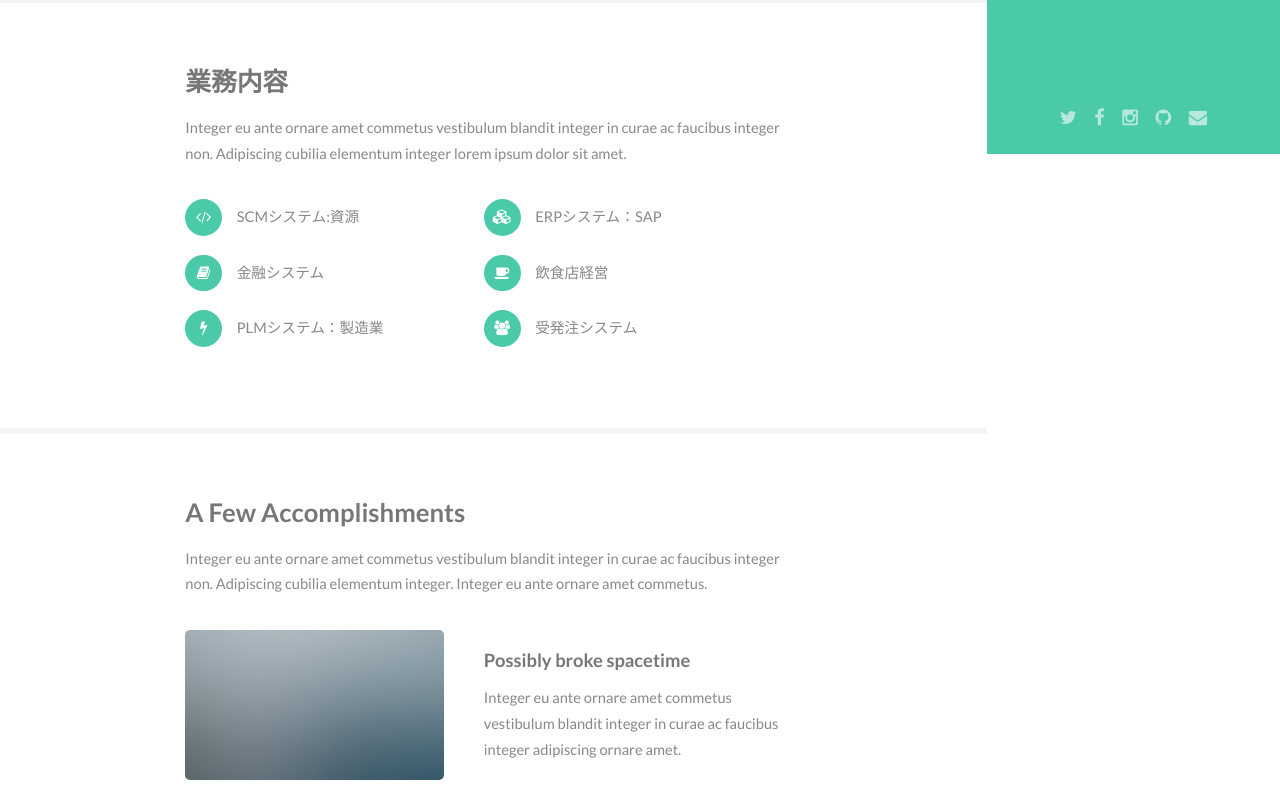
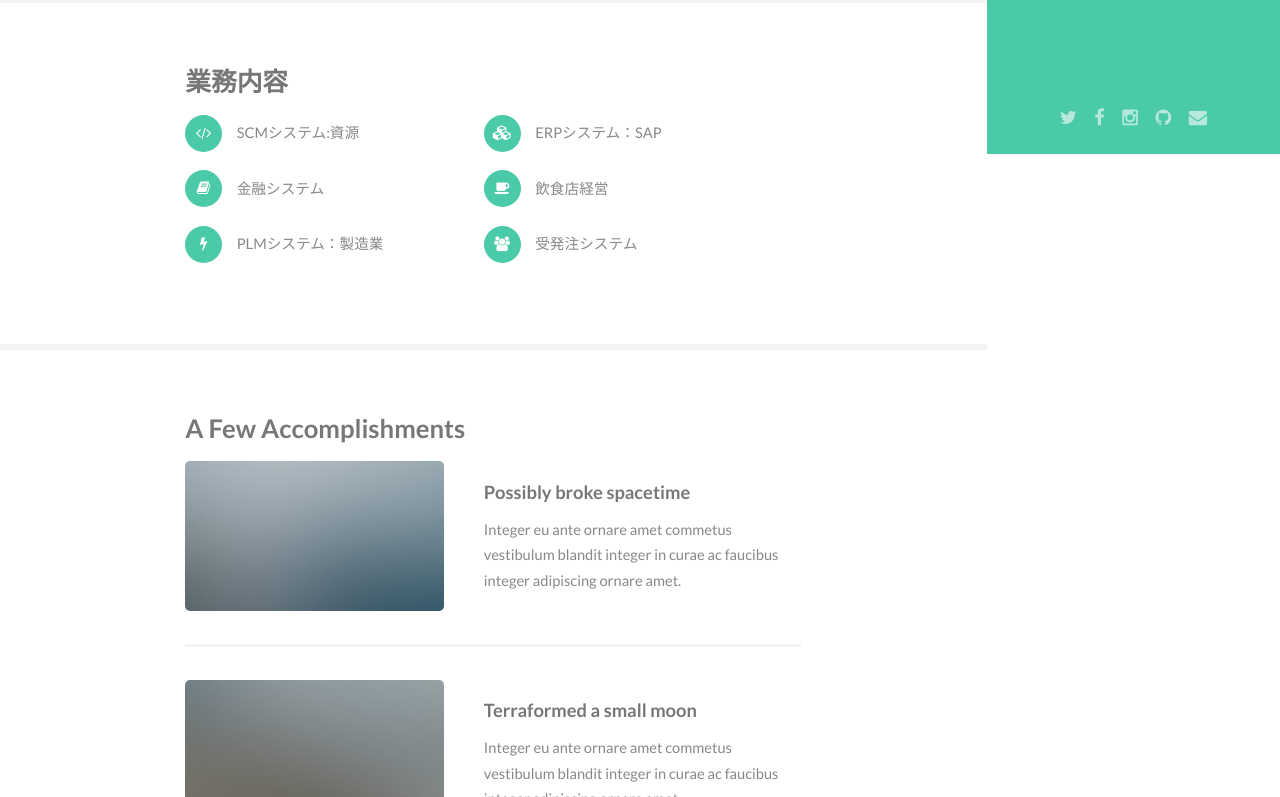
Before and after one commit to iNextjapan/iNextHp, a plain HTML site: page index.html in a window 1280 px wide. Shown: the part 646-1443 px from the top of the page. Drawn offline with Linux system fonts and the light colour scheme.

Commit message:
更新
更新

```diff
--- a/index.html
+++ b/index.html
@@ -75,7 +75,6 @@
 						<section id="two">
 							<div class="container">
 								<h3>業務内容</h3>
-								<p>Integer eu ante ornare amet commetus vestibulum blandit integer in curae ac faucibus integer non. Adipiscing cubilia elementum integer lorem ipsum dolor sit amet.</p>
 								<ul class="feature-icons">
 									<li class="fa-code">SCMシステム:資源</li>
 									<li class="fa-cubes">ERPシステム：SAP</li>
@@ -91,7 +90,6 @@
 						<section id="three">
 							<div class="container">
 								<h3>A Few Accomplishments</h3>
-								<p>Integer eu ante ornare amet commetus vestibulum blandit integer in curae ac faucibus integer non. Adipiscing cubilia elementum integer. Integer eu ante ornare amet commetus.</p>
 								<div class="features">
 									<article>
 										<a href="#" class="image"><img src="images/pic01.jpg" alt="" /></a>
```
